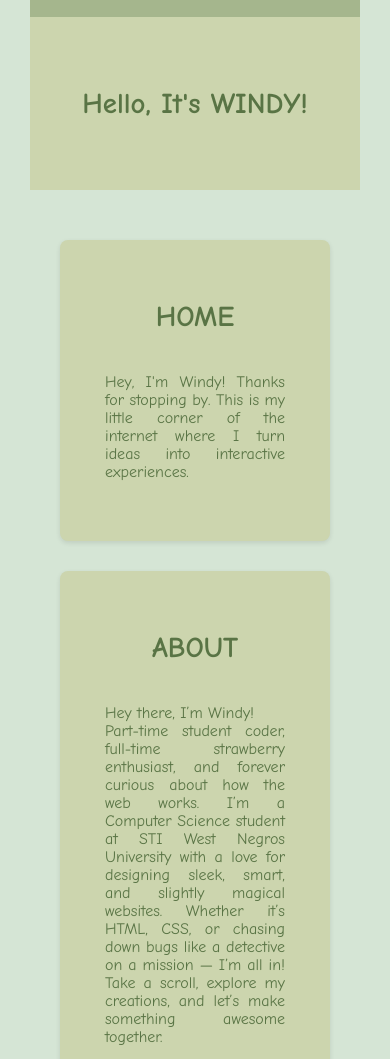
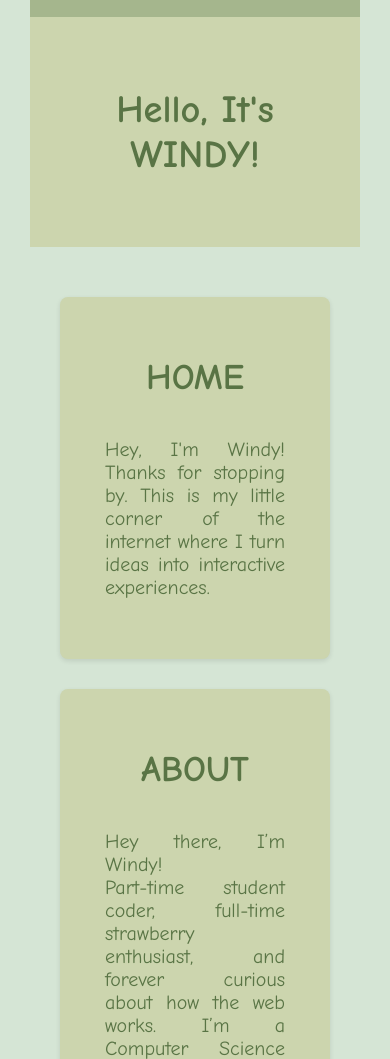
Before and after one commit to krsstar/luffy, a plain HTML site: page index.html in a window 390 px wide. Shown: the part 433-1492 px from the top of the page. Drawn offline with Linux system fonts and the light colour scheme.

Commit message:
fourth push

```diff
--- a/style.css
+++ b/style.css
@@ -2,14 +2,12 @@ body, h1, h2, p {
 margin: 20px;
 padding: 10px;
 }
-
 body {
 font-family: "Comic Sans MS", cursive, sans-serif;
-font-size: 1.2em;
+font-size: 1.2rem;
 background-color: #D5E5D5;
 color: rgb(230, 178, 186);
 }
-
 nav {
 background-color: #A5B68D;
 color: #DDF6D2;
@@ -27,25 +25,21 @@ gap: 10px;
 padding: 0;
 margin: 0;
 }
-
 nav ul li {
 margin: 0;
 }
-
 nav ul li a {
 color: #DDF6D2;
-font-size: 18px;
+font-size: 1.125rem;
 text-decoration: none;
 transition: color 0.3s;
 padding: 10px 12px;
 border: 2px solid #CCD5AE;
 border-radius: 5px;
 }
-
 nav ul li a:hover {
 color: rgb(230, 178, 186);
 }
-
 .photo {
 width: 150px;
 height: 150px;
@@ -53,7 +47,6 @@ border-radius: 10px;
 object-fit: cover;
 margin-bottom: 10px;
 }
-
 .header-container {
 background-color: #CCD5AE;
 color: #597445;
@@ -68,19 +61,19 @@ padding: 20px;
 }
 .content {
 width: 100%;
-max-width: 1 200px;
+max-width: 1200px;
 margin: auto;
 text-align: center;
 }
-
 .section {
 background: #CCD5AE;
 color: #597445;
-font-size: 20px;
+font-size: 1.25rem;
 border-radius: 8px;
 box-shadow: 0 2px 5px rgba(0, 0, 0, 0.1);
-margin: 60px 20px; padding: 40px 20px; }
-
+margin: 60px 20px;
+padding: 40px 20px;
+}
 .section h2 {
 font-size: 1.8em;
 margin-bottom: 10px;
@@ -88,23 +81,20 @@ margin-bottom: 10px;
 .section p {
 text-align: justify;
 }
-
 .contact {
 display: flex;
 flex-direction: column;
 align-items: flex-start;
 gap: 10px;
-font-size: 18px;
+font-size: 1.125rem;
 padding: 20px;
 }
-
 .fb {
 width: 40px;
 height: 40px;
 }
-
-@media (max-width: 768px)
-{ nav {
+@media (max-width: 768px) {
+nav {
 flex-direction: column;
 align-items: flex-start;
 }
@@ -112,34 +102,29 @@ nav ul {
 flex-direction: column;
 width: 100%;
 }
-
 nav ul li a {
 display: block;
 width: 100%;
 margin-bottom: 10px;
 }
-
 .photo {
 width: 120px;
 height: 120px;
 margin-left: 0;
 }
-
 .section {
 padding: 30px 15px;
 margin: 30px 10px;
-font-size: 16px;
+font-size: 1.25rem; /* same as desktop */
 }
-
 .header-text h1 {
-font-size: 1.5em;
+font-size: 2em; /* same as desktop */
 }
-
 .contact {
-font-size: 16px;
+font-size: 1.125rem; /* same as desktop */
 }
-
 .fb {
-width: 30px; height: 30px;
+width: 30px;
+height: 30px;
 }
 }
```
Lines whose indentation alone changed are shown as unchanged.
